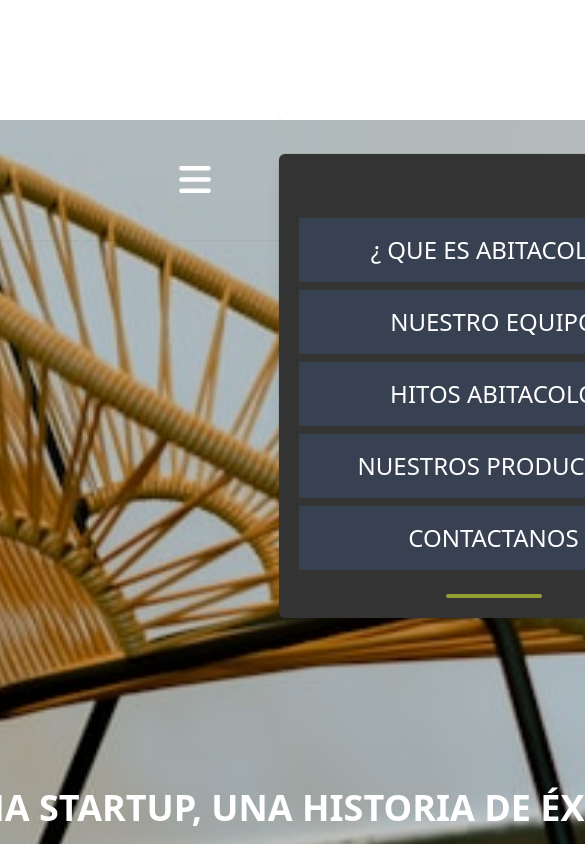
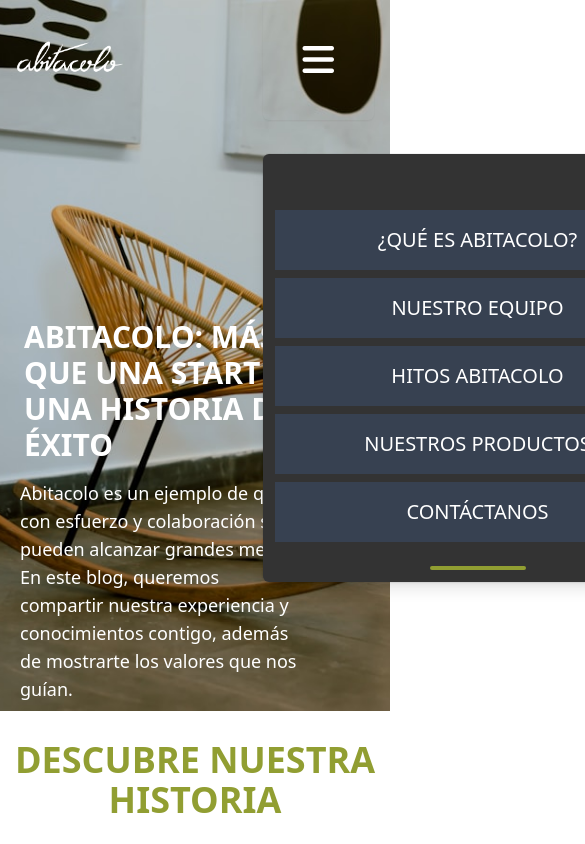
Before and after one commit to GuilleMarejada/abitacoloLandingPage, a React (Vite) app: page /Blog in a window 390 px wide. Both pictures are taken after a click on the button 334 px from the left and 60 px from the top of the page. Shown: the top 844 px of the page, 585 px wide, since content can reach past the window. Built offline with nearby package versions, Linux system fonts and the light colour scheme.

Commit message:
Cambios en BannerBlog y trabajos con responsive

```diff
--- a/src/components/Contacto.jsx
+++ b/src/components/Contacto.jsx
@@ -3,8 +3,8 @@
 const Contacto = () => {
   return (
     <div id="contacto" className="grid justify-items-center mb-5 pt-12">
-      <div className="grid gap-10 mb-10">
-        <p className="text-[42px] font-semibold leading-[52px]">
+      <div className="grid gap-10 mb-10  grid-cols-1 self-stretch">
+        <p className="self-stretch text-black text-[42px] font-semibold leading-[52px] max-sm:text-[32px]">
           Ponte en Contacto con Nosotros
         </p>
         <div className="max-w-[714px] text-[#151438]/40 text-[22px] font-medium leading-loose">
--- a/src/components/DropDown.jsx
+++ b/src/components/DropDown.jsx
@@ -1,7 +1,4 @@
-import React, { useEffect } from "react";
-import { useState } from "react";
-
-
+import React, { useState } from "react";
 
 const DropDown = () => {
   const [isOpen, setIsOpen] = useState(false);
@@ -12,66 +9,55 @@
 
   const closeModal = () => {
     setIsOpen(false);
-}
+  };
+
   return (
     <div className="lg:hidden text-left text-blue-500 sm:absolute sm:flex sm:justify-end">
-      <div className="" >
+      {/* Botón de apertura del menú */}
+      <div>
         <button
           onClick={openModal}
-          className="inline-flex w-full justify-center gap-x-1.5 rounded-md  px-10 py-10 text-sm font-semibold text-gray-900 shadow-sm "
+          className="inline-flex w-full justify-center gap-x-1.5 rounded-md px-10 py-10 text-sm font-semibold text-gray-900 shadow-sm"
         >
-        <i className="fa-solid fa-bars text-4xl" style={{color: "#FFFFFF"}}></i>
-
-
+          <i className="fa-solid fa-bars text-4xl" style={{ color: "#FFFFFF" }}></i>
         </button>
       </div>
+
+      {/* Menú desplegable */}
       {isOpen && (
-        <div className="absolute w-[430px] mt-[34px] rounded-md bg-[#333333] shadow-lg ring-1 ring-black ring-opacity-5 focus:outline-none">
-
+        <div className="absolute w-[430px] mt-[34px] rounded-md bg-[#333333] shadow-lg ring-1 ring-black ring-opacity-5 focus:outline-none ">
+          {/* Botón para cerrar el menú */}
           <div className="flex justify-end">
-          <button onClick={closeModal}
-          className="px-4 py-2 text-left text-lg text-white hover:bg-verdeAbitacolo hover:text-gray-900">
+            <button
+              onClick={closeModal}
+              className="px-4 py-2 text-left text-lg text-white hover:bg-verdeAbitacolo hover:text-gray-900"
+            >
               <i className="fa-solid fa-x"></i>
             </button>
           </div>
-            <div className="flex flex-col text-center uppercase text-white text-2xl gap-2 p-5  ">
 
-            <a
-              href="#"
-              className=" w-full px-4 py-4 bg-gray-700  hover:bg-verdeAbitacolo "
-            >
-              ¿ Que es Abitacolo?
+          {/* Opciones del menú */}
+          <div className="flex flex-col text-center uppercase text-white text-xl gap-2 p-3">
+            <a href="#" className="w-full px-4 py-4 bg-gray-700 hover:bg-verdeAbitacolo">
+              ¿Qué es Abitacolo?
             </a>
-            <a
-              href="#"
-              className=" w-full px-4 py-4 bg-gray-700  hover:bg-verdeAbitacolo"
-            >
+            <a href="#" className="w-full px-4 py-4 bg-gray-700 hover:bg-verdeAbitacolo">
               Nuestro Equipo
             </a>
-            <a
-              href="#"
-              className=" w-full px-4 py-4 bg-gray-700  hover:bg-verdeAbitacolo"
-            >
+            <a href="#" className="w-full px-4 py-4 bg-gray-700 hover:bg-verdeAbitacolo">
               Hitos Abitacolo
             </a>
-            <a
-              href="#"
-              className=" w-full px-4 py-4 bg-gray-700  hover:bg-verdeAbitacolo"
-            >
+            <a href="#" className="w-full px-4 py-4 bg-gray-700 hover:bg-verdeAbitacolo">
               Nuestros Productos
             </a>
-            <a
-              href="#"
-              className=" w-full px-4 py-4 bg-gray-700  hover:bg-verdeAbitacolo"
-            >
-              Contactanos
+            <a href="#" className="w-full px-4 py-4 bg-gray-700 hover:bg-verdeAbitacolo">
+              Contáctanos
             </a>
             <div className="flex justify-center">
               <p className="border-2 border-verdeAbitacolo w-24 rounded-[10px] mt-4"></p>
             </div>
           </div>
         </div>
-
       )}
     </div>
   );
--- a/src/components/Nav.jsx
+++ b/src/components/Nav.jsx
@@ -31,14 +31,26 @@
 
 
   return (
-    <div className="flex justify-end">
+    <div className="container absolute">
       {
         isMobile || isMiddle ? (
-          <DropDown/>
+          <div className="gap-1  flex justify-between  w-full px-4 ">
+  <Link to="/">
+    <img
+      className="w-[108px] h-auto max-sm:mt-10"
+      src={AbitacoloBlanco}
+      alt="Abitacolo"
+    />
+  </Link>
+
+  {/* El DropDown ahora es parte del flujo de flexbox */}
+  <DropDown className="relative" />
+</div>
+
         ) : (
     <div className="w-full absolute flex justify-center">
       <div className="max-w-[1440px] w-full h-[65px] px-8 py-4 flex justify-between items-center">
-        <div className="flex items-center gap-1">
+        <div className="flex items-center gap-1 ">
           <Link to="/">
             <img
               className="w-[108px] h-auto mx-[31px]"
--- a/src/components/blog/BannerBlog.jsx
+++ b/src/components/blog/BannerBlog.jsx
@@ -1,5 +1,6 @@
 import React from "react";
 import ChairBlogImage from "../../assets/Blog/ChairBlogImage.jpeg"
+import imgBanner from "../../assets/Home/fondoHome.jpeg";
 import { Link } from "react-router-dom";
 import DropDown from "../DropDown";
 
@@ -9,20 +10,20 @@
   return (
     <>
 
-    <div className="w-full h-[856px] bg-black/70 grid justify-center">
+    <div className=" h-[700px] bg-black/70 grid justify-center   ">
 
       <div
-        className="w-[1446px] h-[856px] bg-cover bg-center grid justify-center"
+        className="w-full max-w-[1446px]  max-sm:h-[711px] bg-cover bg-center grid "
         style={{ backgroundImage: `url(${ChairBlogImage})` }}
         >
-        <DropDown/>
-       <div className="flex flex-col justify-end mb-20 mr-48 ">
 
-            <h1 className="text-white text-4xl font-bold  uppercase leading-[64px]">
+       <div className="flex flex-col justify-end w-full ">
+
+            <h1 className="text-white text-4xl font-bold  uppercase leading-[64px] max-sm:text-start max-sm:p-2 max-sm:text-3xl max-sm:mr-10 max-sm:ml-4">
             Abitacolo: Más que una Startup, una Historia de Éxito
             </h1>
-            <div className="w-[989px]">
-            <p className="text-white text-lg">Abitacolo es un ejemplo de que con esfuerzo y colaboración se pueden alcanzar grandes metas. En este blog, queremos compartir nuestra experiencia y conocimientos contigo, además de mostrarte los valores que nos guían.</p>
+            <div className="w-full">
+            <p className="text-white text-lg max-sm:text-start max-sm:p-2 max-sm:ml-3 max-sm:mr-20">Abitacolo es un ejemplo de que con esfuerzo y colaboración se pueden alcanzar grandes metas. En este blog, queremos compartir nuestra experiencia y conocimientos contigo, además de mostrarte los valores que nos guían.</p>
             </div>
 
           </div>
--- a/src/components/home/Banner.jsx
+++ b/src/components/home/Banner.jsx
@@ -6,7 +6,7 @@
   return (
     <div className="w-full h-[800px] bg-black/70 grid justify-center">
       <div
-        className="max-w-[1440px] bg-cover bg-center grid"
+        className="max-w-[1440px] h-[800px] bg-cover bg-center grid"
         style={{ backgroundImage: `url(${imgBanner})` }}
       >
         <div className="px-8 py-24 grid gap-2.5 bg-gradient-to-r from-black/80 to-black/50 content-end">
```
Lines whose indentation alone changed are shown as unchanged.
